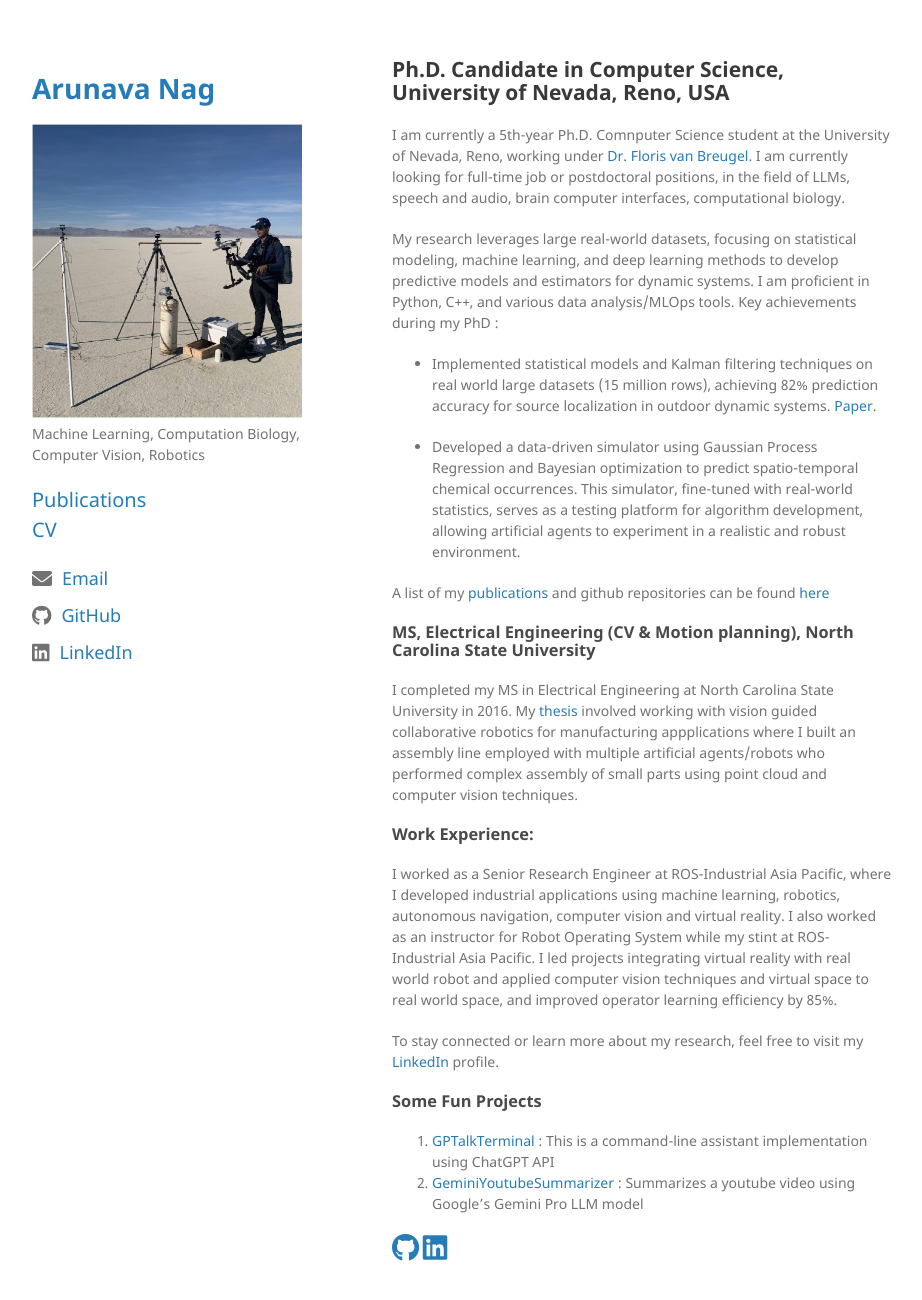
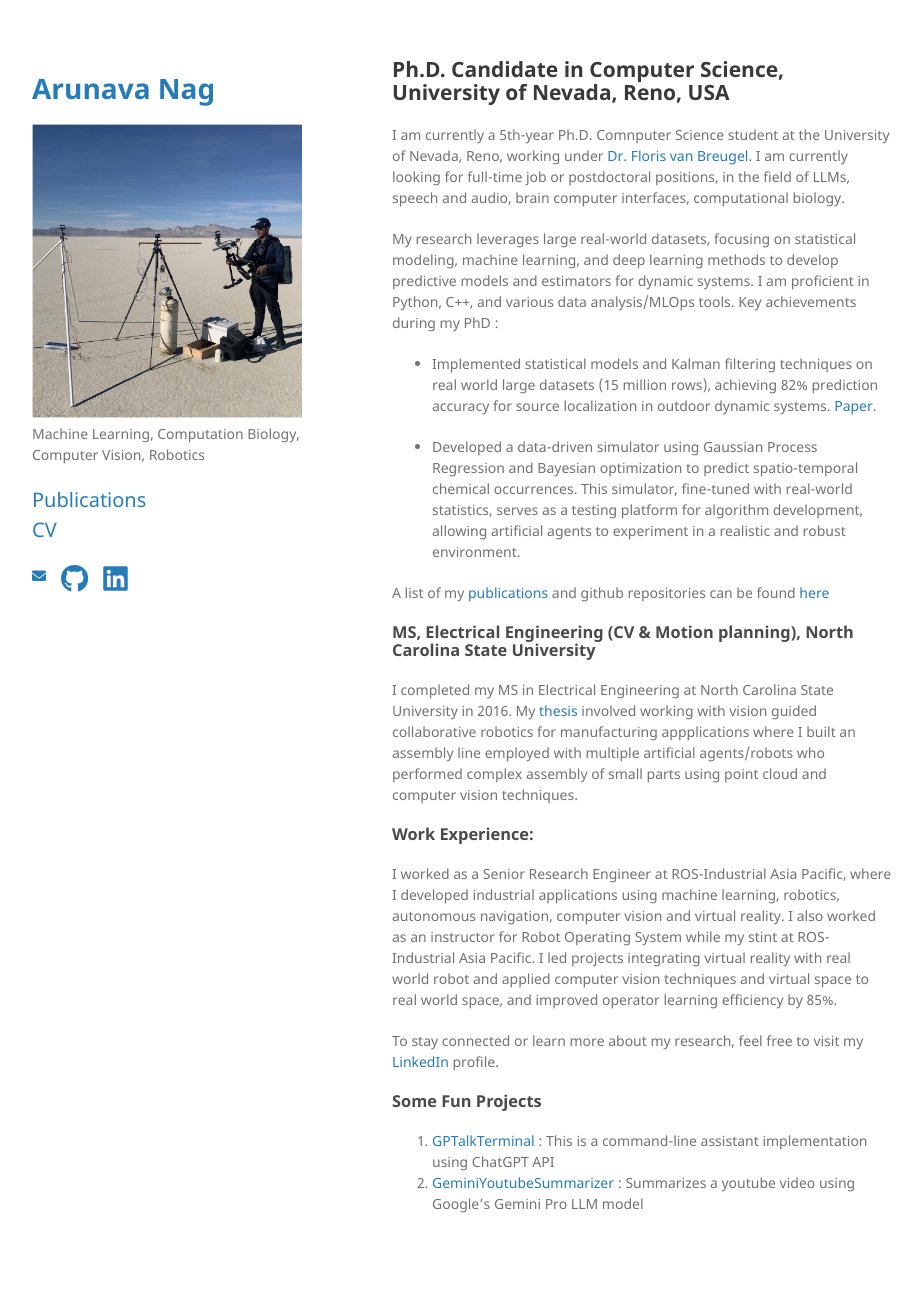
Before and after one commit to arunavanag591/mypage, a Jekyll site: the page built from index.md, in a window 1280 px wide and 1333 px high. Shown: the top 1300 px of the window, without its empty margins (178-1100 px from the left). Built offline with Jekyll 4.4.1, drawn with Linux system fonts in a browser that asks for light colours; our own code applies the rules of GitHub Pages for plain Markdown files.

Commit message:
social media icons

```diff
--- a/_layouts/default.html
+++ b/_layouts/default.html
@@ -22,24 +22,14 @@
 
         .sidebar-icons {
             margin-top: 20px;
+            display: flex;
+            gap: 15px; /* Adjusts the space between icons */
         }
 
-        .sidebar-icons ul {
-            padding-left: 0;
-            list-style-type: none;
+        .sidebar-icons a {
+            text-decoration: none;
         }
 
-        .sidebar-icons li {
-            display: flex;
-            align-items: center;
-            margin-bottom: 10px;
-            font-size: 18px;
-        }
-
-        .sidebar-icons i {
-            margin-right: 10px;
-            font-size: 20px;
-        }
     </style>
     {% seo %}
     <link rel="stylesheet" href="{{ "/assets/css/style.css?v=" | append: site.github.build_revision | relative_url }}">
@@ -72,12 +62,15 @@
 
       <!-- Add Social Media and Contact Icons -->
       <div class="sidebar-icons">
-        <ul>
-
-            <li><i class="fas fa-envelope"></i> <a href="mailto:arunavan@unr.edu">Email</a></li>
-            <li><i class="fab fa-github fa-2x"></i> <a href="https://github.com/arunavanag591" target="_blank">GitHub</a></li>
-            <li><i class="fab fa-linkedin fa-2x"></i> <a href="https://linkedin.com/in/arunavanag/" target="_blank">LinkedIn</a></li>
-        </ul>
+          <a href="mailto:arunavan@unr.edu">
+              <i class="fas fa-envelope"></i>
+          </a>
+          <a href="https://github.com/arunavanag591" target="_blank">
+              <i class="fab fa-github fa-2x"></i>
+          </a>
+          <a href="https://linkedin.com/in/arunavanag/" target="_blank">
+              <i class="fab fa-linkedin fa-2x"></i>
+          </a>
       </div>
 
         {% comment %}
--- a/index.md
+++ b/index.md
@@ -25,11 +25,3 @@ To stay connected or learn more about my research, feel free to visit my [Linked
 ### Some Fun Projects
 1. [GPTalkTerminal](https://github.com/arunavanag591/GPTalkTerminal.git) : This is a command-line assistant implementation using ChatGPT API
 2. [GeminiYoutubeSummarizer](https://github.com/arunavanag591/GeminiYoutubeSummarizer.git) : Summarizes a youtube video using Google's Gemini Pro LLM model
-
-
-<a href="https://github.com/arunavanag591" target="_blank">
-  <i class="fab fa-github fa-2x"></i>
-</a>
-<a href="https://linkedin.com/in/arunavanag591" target="_blank">
-  <i class="fab fa-linkedin fa-2x"></i>
-</a>
```
